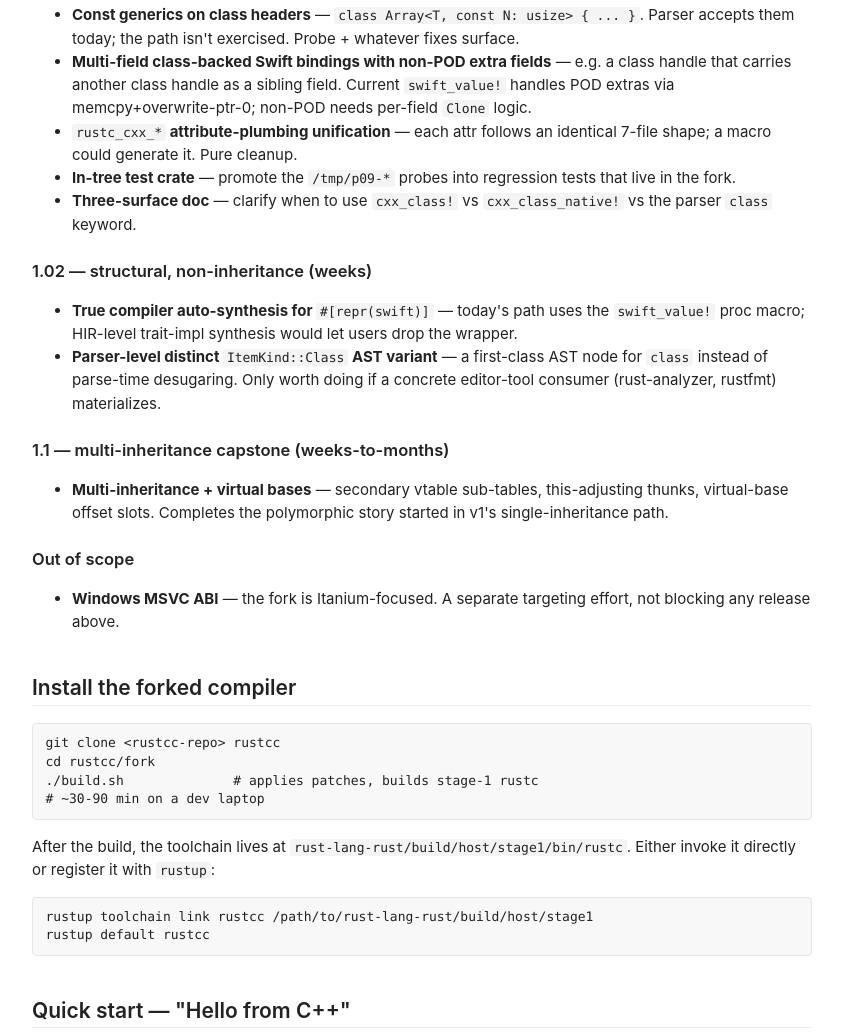
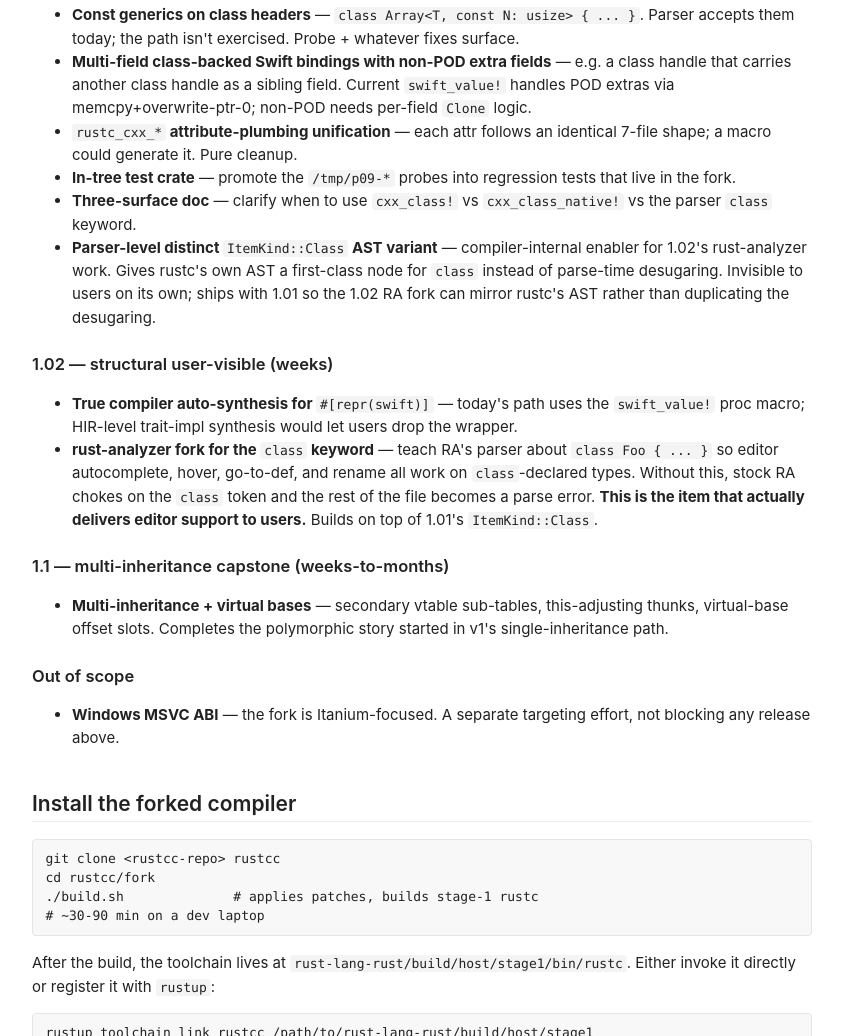
Before and after one commit to mitzev/rustcc, a plain HTML site: page fork/getting-started.html in a window 1280 px wide. Shown: the part 2179-3215 px from the top of the page, without its empty margins (218-1061 px from the left). Drawn offline with Linux system fonts and the light colour scheme.

Commit message:
Split 1.02: RA fork becomes the user-visible class-keyword deliverable
Previously 1.02 bundled `ItemKind::Class` (rustc AST variant)
with Swift auto-synthesis under a vague "structural
non-inheritance" heading, which obscured the fact that
`ItemKind::Class` alone is invisible to users — editor
autocomplete needs a rust-analyzer fork too.

Splits the work so release tracks describe user outcomes:

- 1.01 gains `ItemKind::Class` as a compiler-internal enabler.
  Ships with the rest of 1.01's polish; no user-visible
  change on its own.
- 1.02 gains a rust-analyzer fork for the `class` keyword.
  RA mirrors rustc's new AST (from 1.01) rather than
  duplicating desugaring. This is the item that actually
  delivers IDE autocomplete, hover, go-to-def, rename.

Updates getting-started.html roadmap, PATCHES.md "Post-v1
release tracks" section, and the GitHub v1 release body.

Co-Authored-By: Claude Opus 4.7 (1M context) <noreply@anthropic.com>

```diff
--- a/fork/getting-started.html
+++ b/fork/getting-started.html
@@ -117,20 +117,31 @@ continues to work on every future track.</p>
   <li><strong>Three-surface doc</strong> — clarify when to use
       <code>cxx_class!</code> vs <code>cxx_class_native!</code>
       vs the parser <code>class</code> keyword.</li>
+  <li><strong>Parser-level distinct <code>ItemKind::Class</code>
+      AST variant</strong> — compiler-internal enabler for
+      1.02's rust-analyzer work. Gives rustc's own AST a
+      first-class node for <code>class</code> instead of
+      parse-time desugaring. Invisible to users on its own;
+      ships with 1.01 so the 1.02 RA fork can mirror rustc's
+      AST rather than duplicating the desugaring.</li>
 </ul>
 
-<h3>1.02 — structural, non-inheritance (weeks)</h3>
+<h3>1.02 — structural user-visible (weeks)</h3>
 
 <ul>
   <li><strong>True compiler auto-synthesis for
       <code>#[repr(swift)]</code></strong> — today's path uses the
       <code>swift_value!</code> proc macro; HIR-level
       trait-impl synthesis would let users drop the wrapper.</li>
-  <li><strong>Parser-level distinct <code>ItemKind::Class</code>
-      AST variant</strong> — a first-class AST node for
-      <code>class</code> instead of parse-time desugaring. Only
-      worth doing if a concrete editor-tool consumer
-      (rust-analyzer, rustfmt) materializes.</li>
+  <li><strong>rust-analyzer fork for the <code>class</code>
+      keyword</strong> — teach RA's parser about <code>class
+      Foo { ... }</code> so editor autocomplete, hover,
+      go-to-def, and rename all work on
+      <code>class</code>-declared types. Without this, stock
+      RA chokes on the <code>class</code> token and the rest
+      of the file becomes a parse error. <strong>This is the
+      item that actually delivers editor support to users.</strong>
+      Builds on top of 1.01's <code>ItemKind::Class</code>.</li>
 </ul>
 
 <h3>1.1 — multi-inheritance capstone (weeks-to-months)</h3>
```
Also changed, not shown: fork/PATCHES.md (+10 -4 lines).
